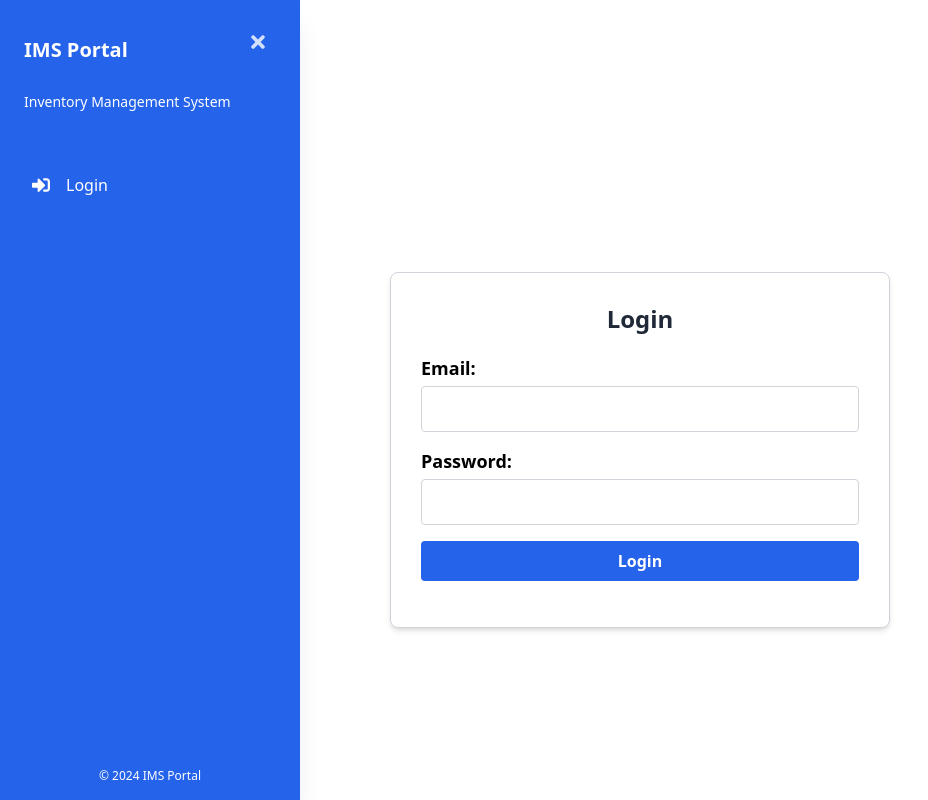
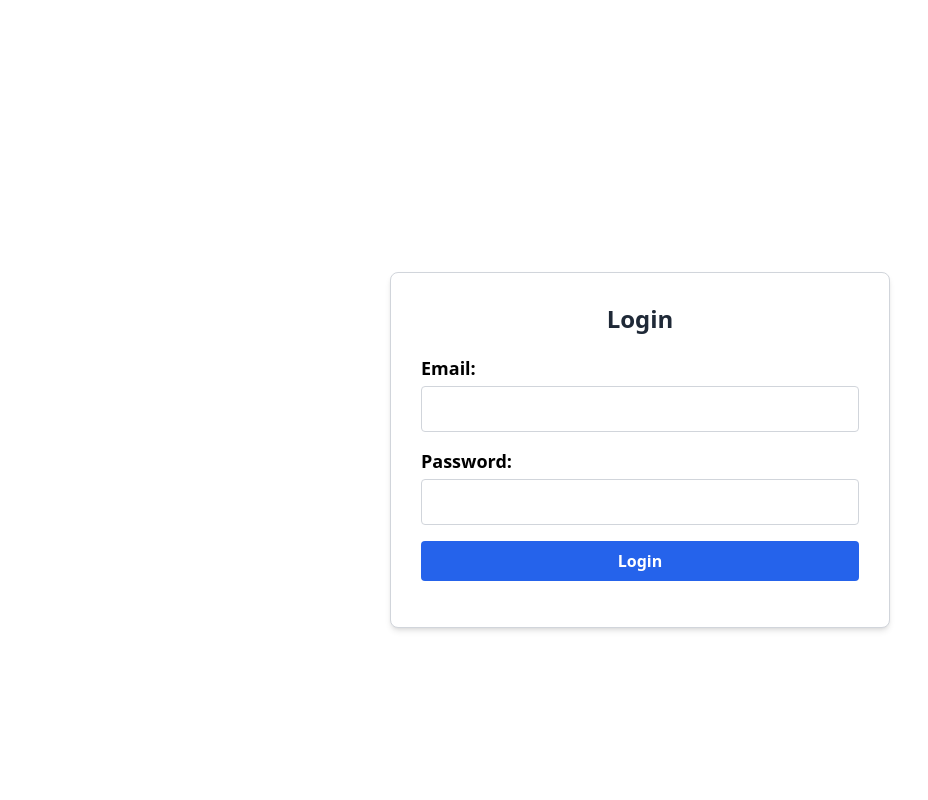
Before and after one commit to ishankfl/inventory-frontend, a React (Create React App) app: page /login in a window 1280 px wide. Shown: the whole page, without its empty margins (0-928 px from the left). Built offline with nearby package versions, Linux system fonts and the light colour scheme; the HTML template or start-up script is replaced by a standard one.

Commit message:
login-redirection-done

```diff
--- a/src/App.js
+++ b/src/App.js
@@ -1,17 +1,22 @@
+import { useEffect, useState } from 'react';
 import { BrowserRouter } from 'react-router-dom';
 import CustomRouter from './routes';
 import Navbar from './components/common/NavBar';
 import './styles/main.scss';
-import { useState } from 'react';
 import { FaBars } from 'react-icons/fa';
 import CurrentActivityBox from './components/common/CurrentActivityBox';
 import { isLoggedIn } from './utils/tokenutils';
 
 function App() {
-  const isUserLoggedin = isLoggedIn();
   const [showNavbar, setShowNavbar] = useState(true);
+  const [isUserLoggedin, setIsUserLoggedin] = useState(isLoggedIn()); // Track login state
 
   const toggleNavbar = () => setShowNavbar(prev => !prev);
+
+  // Recheck if the user is logged in when the component mounts or after login
+  useEffect(() => {
+    setIsUserLoggedin(isLoggedIn());
+  }, []);
 
   return (
     <BrowserRouter>
@@ -27,12 +32,10 @@ function App() {
         )}
 
         {/* Conditionally Render Navbar */}
-        {showNavbar && <Navbar toggleNavbar={toggleNavbar} showNavbar={showNavbar} />}
+        {showNavbar && isUserLoggedin && <Navbar toggleNavbar={toggleNavbar} showNavbar={showNavbar} />}
 
         {/* Main Content Area */}
-        <div className={`flex-1 transition-all duration-300 ${
-          showNavbar ? 'ml-[300px]' : 'ml-0'
-        }`}>
+        <div className={`flex-1 transition-all duration-300 ${showNavbar ? 'ml-[300px]' : 'ml-0'}`}>
           <div className='p-8'>
             <CustomRouter />
             {isUserLoggedin && <CurrentActivityBox />}
--- a/src/components/auth/Login.jsx
+++ b/src/components/auth/Login.jsx
@@ -49,7 +49,8 @@ const Login = () => {
           duration: 4000,
         });
         setTimeout(() => {
-          navigate('/');
+          // navigate('/');
+          window.location='/'
         }, 4000);
       } else {
         setSubmitError('Login failed. Please try again.');
```
